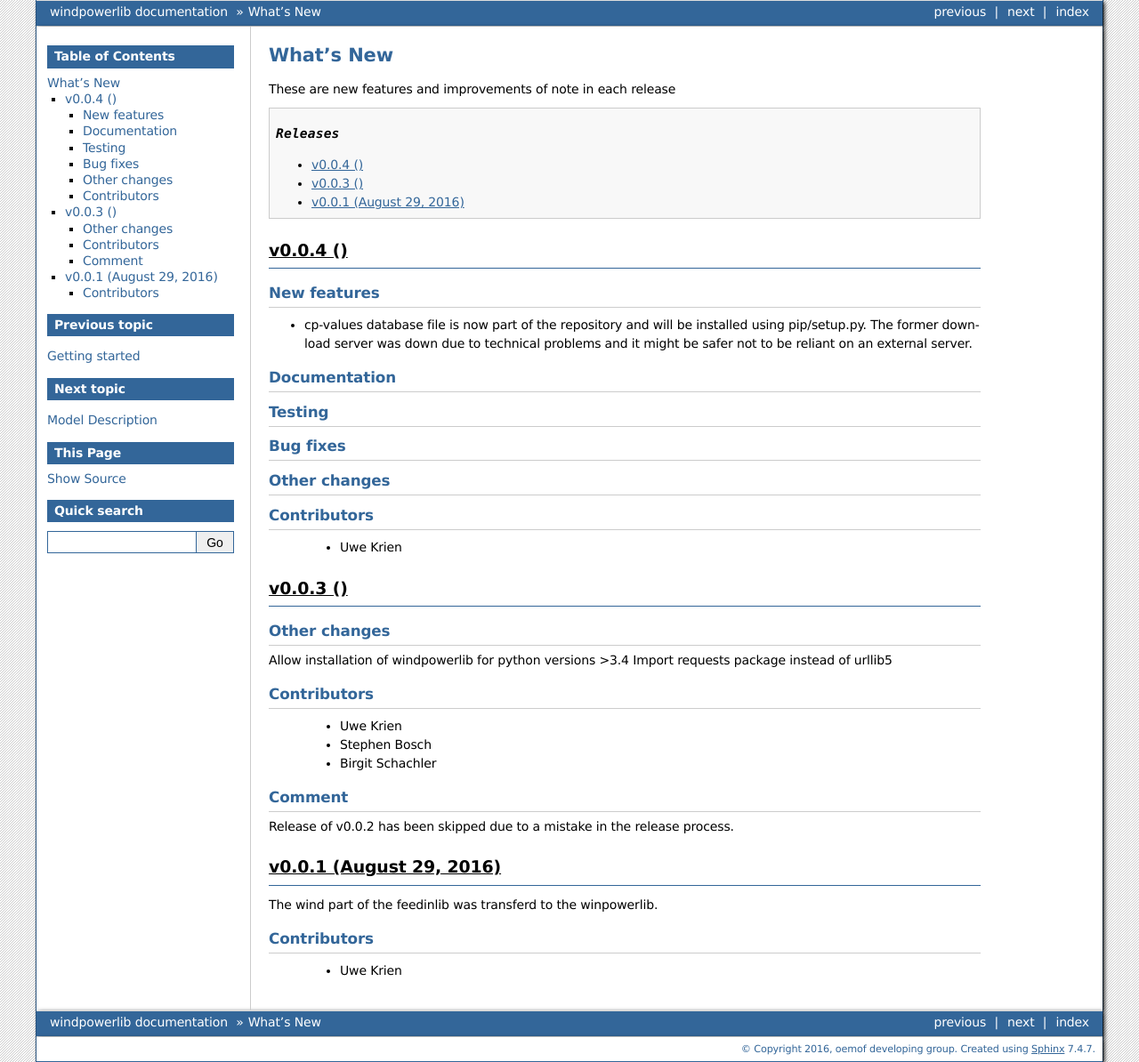
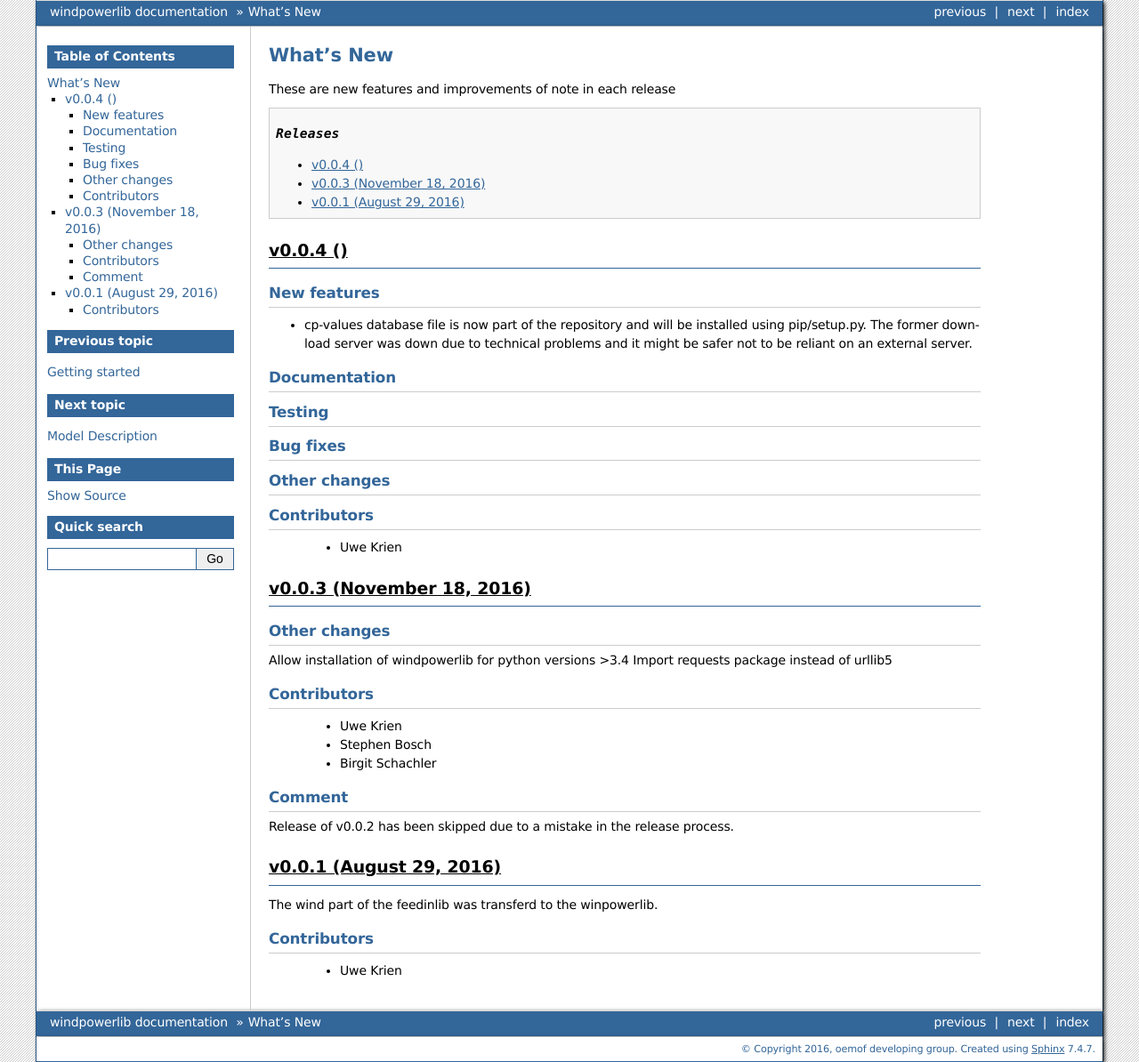
Before and after one commit to wind-python/windpowerlib, a Sphinx documentation site: the page built from doc/whats_new.rst, in a window 1280 px wide. Shown: the whole page at 89% size. Built offline with Sphinx 7.4.7, drawn with Linux system fonts in a browser that asks for light colours; formulas are drawn with MathJax 3.

Commit message:
add release date of version 0.0.3

```diff
--- a/doc/whatsnew/v003.txt
+++ b/doc/whatsnew/v003.txt
@@ -1,4 +1,4 @@
-v0.0.3 ()
+v0.0.3 (November 18, 2016)
 +++++++++++++++++++++++++
 
 
```
